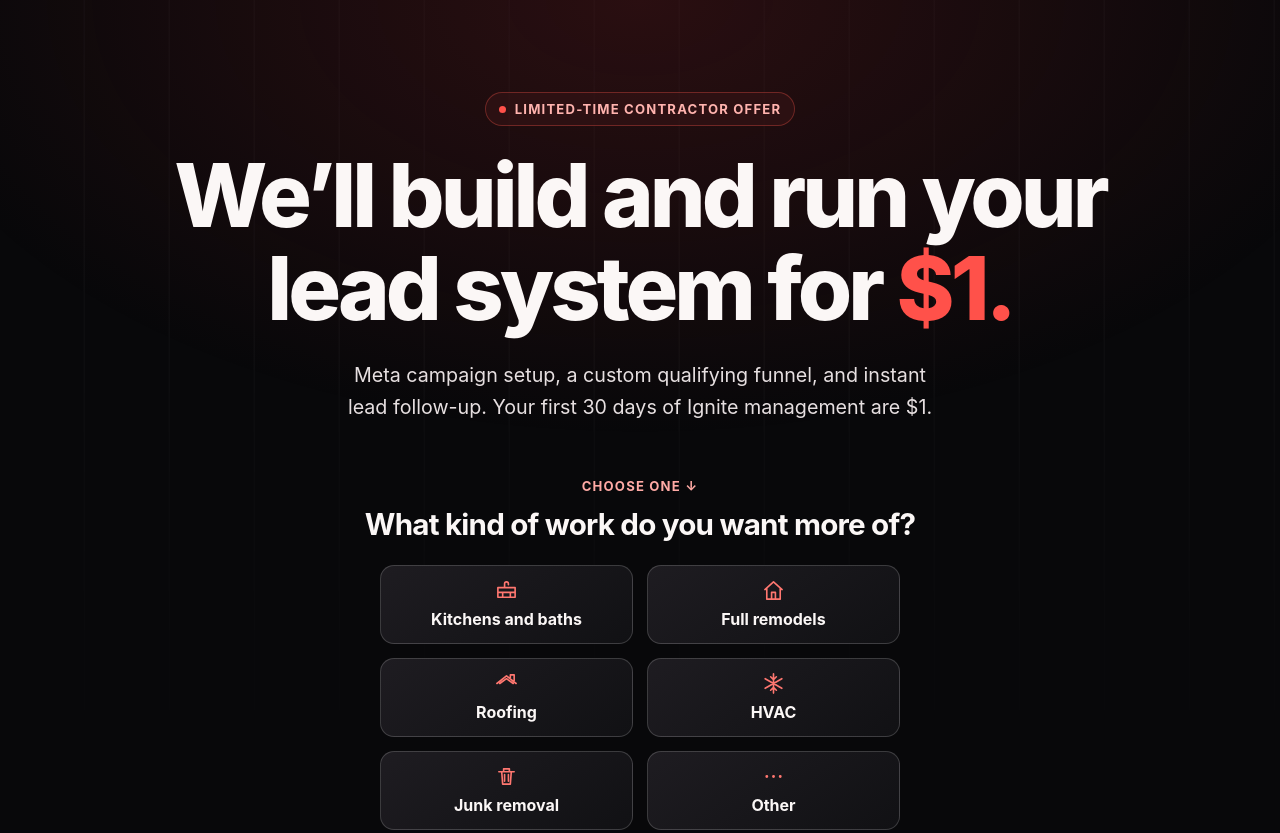
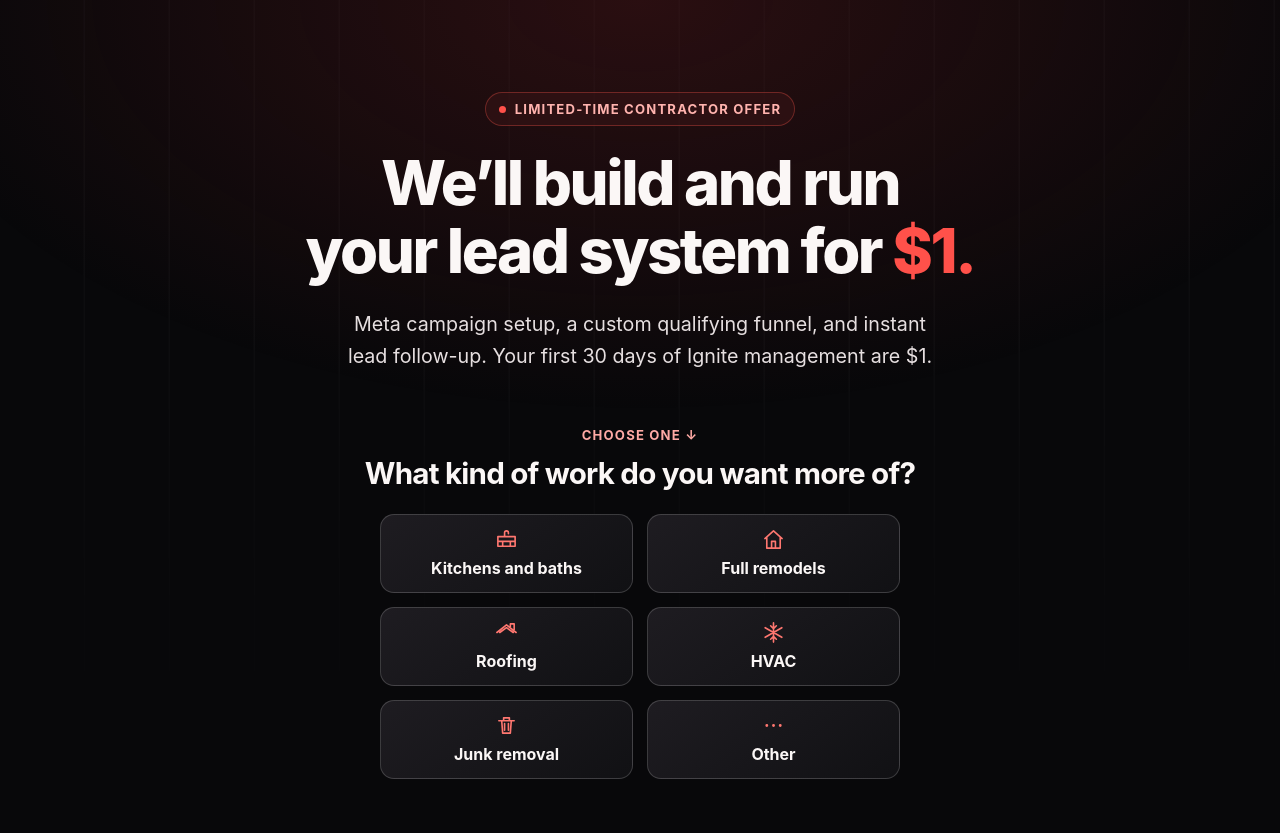
Before and after one commit to ignite-company/1-offer, a website with bundled scripts: page index.html in a window 1280 px wide. Shown: the top 833 px of the page. Built offline with nearby package versions, Linux system fonts and the light colour scheme; files whose address does not match are found by name.

Commit message:
Make the $1 offer headline smaller and two lines

```diff
--- a/index.html
+++ b/index.html
@@ -8,7 +8,7 @@
 <section class="hero" aria-labelledby="headline">
 <div class="hero-inner">
 <p class="tag"><span></span> LIMITED-TIME CONTRACTOR OFFER</p>
-<h1 id="headline">We’ll build and run your lead system <span class="offer-lock">for <em>$1.</em></span></h1>
+<h1 id="headline"><span class="headline-line">We’ll build and run</span> <span class="headline-line">your lead system for <em>$1.</em></span></h1>
 <p class="lede">Meta campaign setup, a custom qualifying funnel, and instant lead follow-up. Your first 30 days of Ignite management are $1.</p>
 <div class="application" id="apply">
 <form id="application" autocomplete="on">
--- a/style.css
+++ b/style.css
@@ -29,9 +29,9 @@ h1, h2, h3, p { margin-top: 0; }
 .hero-inner { margin-inline: auto; max-width: 1050px; padding: clamp(46px, 8vw, 92px) 28px clamp(58px, 8vw, 100px); }
 .tag { display: inline-flex; gap: 9px; align-items: center; padding: 8px 13px; border: 1px solid #f7574a54; border-radius: 60px; color: #ffb3ae; background: #38151691; margin-bottom: 23px; }
 .tag span { height: 7px; width: 7px; background: var(--red); border-radius: 50%; flex: 0 0 7px; }
-h1 { font-size: clamp(2.45rem, 7.2vw, 5.5rem); line-height: 1.06; letter-spacing: -.045em; font-weight: 850; margin: 0 auto 23px; max-width: 960px; text-wrap: balance; }
+h1 { font-size: clamp(1.05rem, 7vw, 3.85rem); line-height: 1.1; letter-spacing: -.04em; font-weight: 850; margin: 0 auto 23px; max-width: 960px; }
 h1 em { color: var(--red); font-style: normal; }
-.offer-lock { white-space: nowrap; }
+.headline-line { display: block; white-space: nowrap; }
 .lede { font-size: clamp(1rem, 2.1vw, 1.23rem); line-height: 1.64; max-width: 600px; margin: 0 auto; color: #e6dfe0; text-wrap: pretty; }
 .application { max-width: 585px; margin: clamp(35px, 6vw, 55px) auto 0; scroll-margin-top: 26px; }
 .choose { color: #ffaaa5; text-transform: uppercase; margin-bottom: 12px; }
@@ -75,7 +75,6 @@ h1 em { color: var(--red); font-style: normal; }
 @media (max-width: 640px) {
   .shell { width: calc(100% - 44px); }
   .hero-inner { padding-inline: 22px; }
-  h1 { font-size: clamp(2.35rem, 9.3vw, 4.2rem); }
   .answers { gap: 12px; }
   .answers.start button { min-height: 70px; }
   .contact-grid { grid-template-columns: minmax(0, 1fr); }
```
